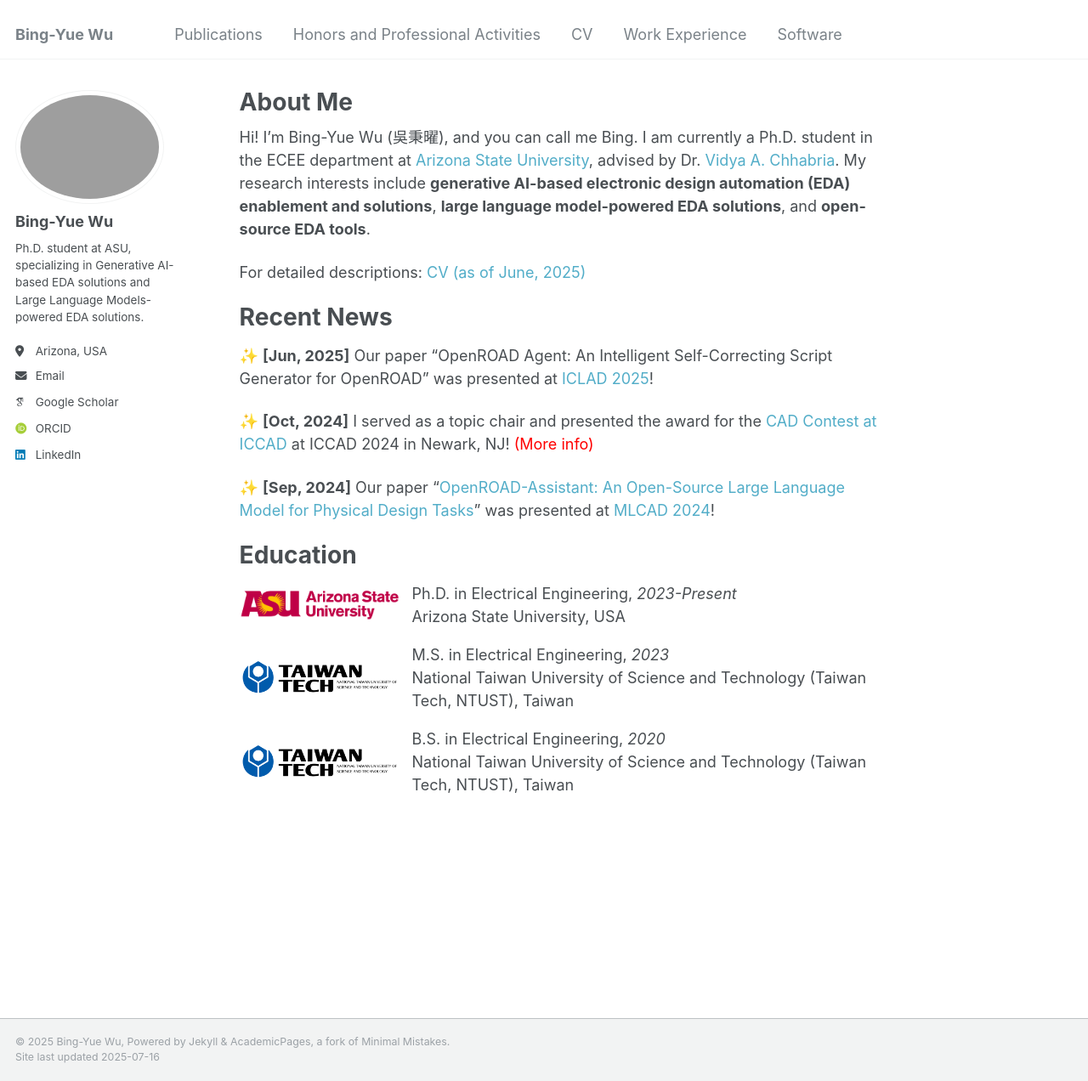
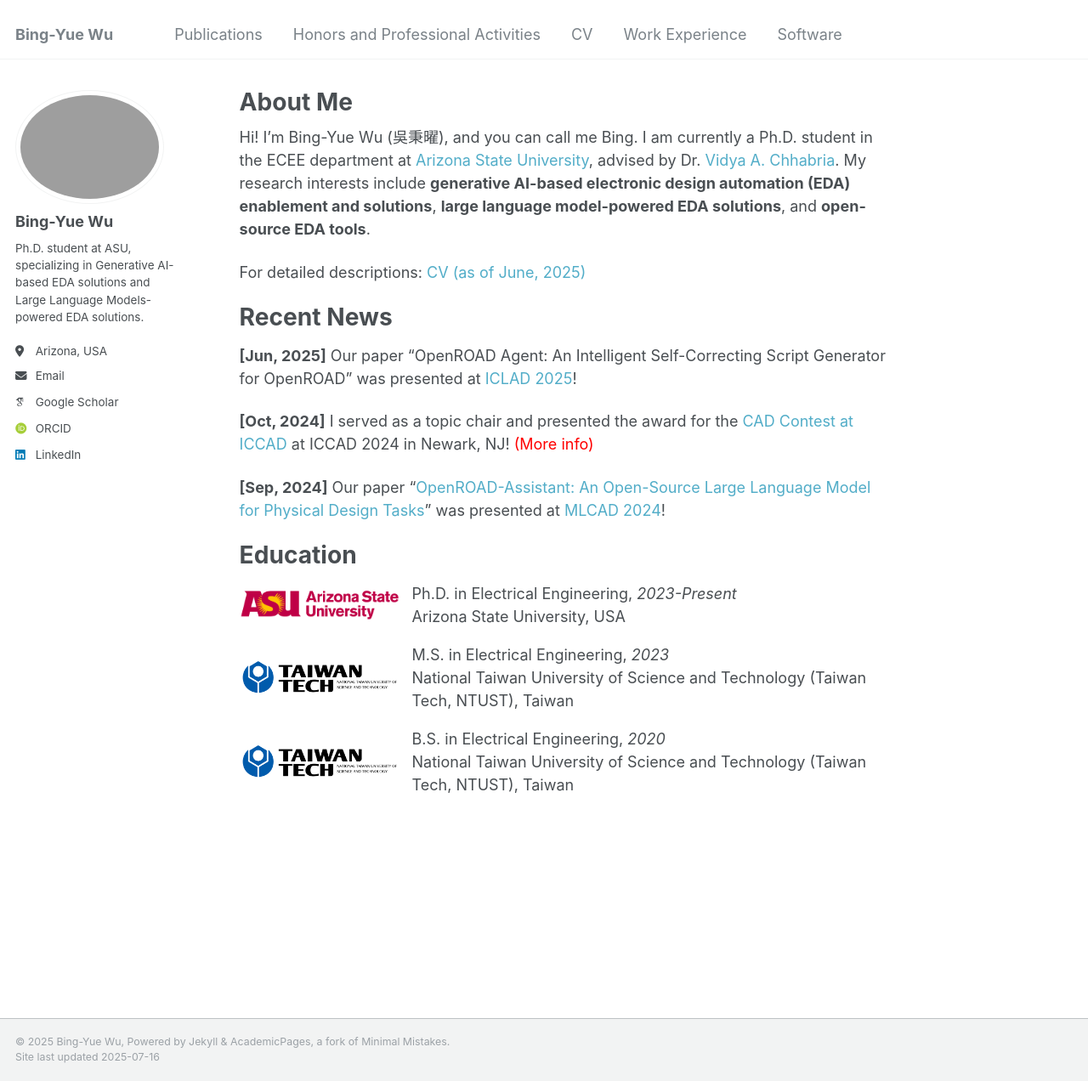
Before and after one commit to bingyuew/bingyuew.github.io, a Jekyll site: the page built from _pages/about.md, in a window 1280 px wide and 1272 px high. Shown: the whole window at 85% size. Built offline with Jekyll 4.4.1, drawn with Linux system fonts in a browser that asks for light colours; some web fonts are replaced.

Commit message:
update about
Signed-off-by: 吳秉曜 <wubingyao@MacBook-bro.local>

```diff
--- a/_pages/about.md
+++ b/_pages/about.md
@@ -13,11 +13,11 @@ For detailed descriptions: <a href="https://bingyuew.github.io/files/CV.pdf" sty
 
 # Recent News
 
-✨ **[Jun, 2025]** Our paper "OpenROAD Agent: An Intelligent Self-Correcting Script Generator for OpenROAD" was presented at <a href="https://iclad.ai/" style="text-decoration: none;">ICLAD 2025</a>!
+**[Jun, 2025]** Our paper "OpenROAD Agent: An Intelligent Self-Correcting Script Generator for OpenROAD" was presented at <a href="https://iclad.ai/" style="text-decoration: none;">ICLAD 2025</a>!
 
-✨ **[Oct, 2024]** I served as a topic chair and presented the award for the <a href="https://www.iccad-contest.org/2024/" style="text-decoration: none;">CAD Contest at ICCAD</a> at ICCAD 2024 in Newark, NJ! <a href="https://bingyuew.github.io/talks/2024-10-31-iccad" style="text-decoration: none; color: red">(More info)</a>
+**[Oct, 2024]** I served as a topic chair and presented the award for the <a href="https://www.iccad-contest.org/2024/" style="text-decoration: none;">CAD Contest at ICCAD</a> at ICCAD 2024 in Newark, NJ! <a href="https://bingyuew.github.io/talks/2024-10-31-iccad" style="text-decoration: none; color: red">(More info)</a>
 
-✨ **[Sep, 2024]** Our paper "<a href="https://ieeexplore.ieee.org/document/10740242" style="text-decoration: none;">OpenROAD-Assistant: An Open-Source Large Language Model for Physical Design Tasks</a>" was presented at <a href="https://mlcad.org/symposium/2024/" style="text-decoration: none;">MLCAD 2024</a>!
+**[Sep, 2024]** Our paper "<a href="https://ieeexplore.ieee.org/document/10740242" style="text-decoration: none;">OpenROAD-Assistant: An Open-Source Large Language Model for Physical Design Tasks</a>" was presented at <a href="https://mlcad.org/symposium/2024/" style="text-decoration: none;">MLCAD 2024</a>!
 
 # Education
 
```
